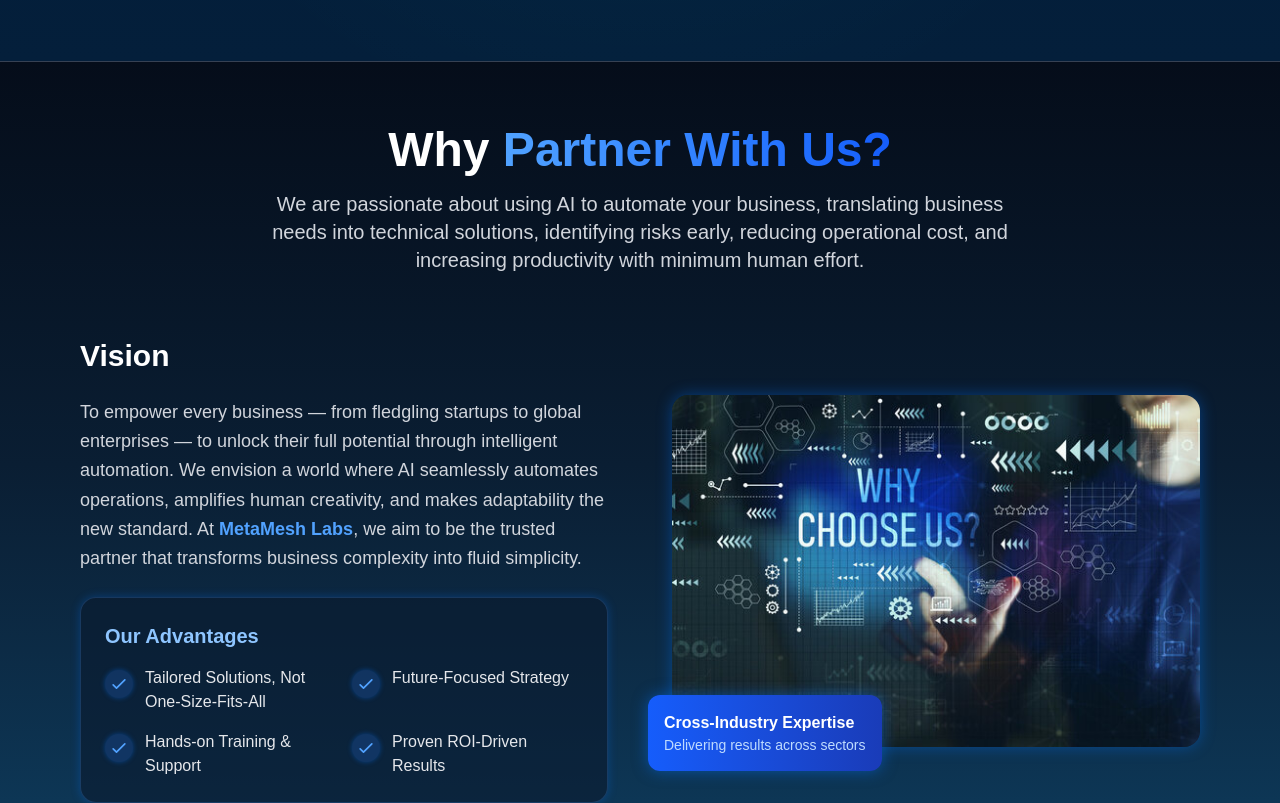
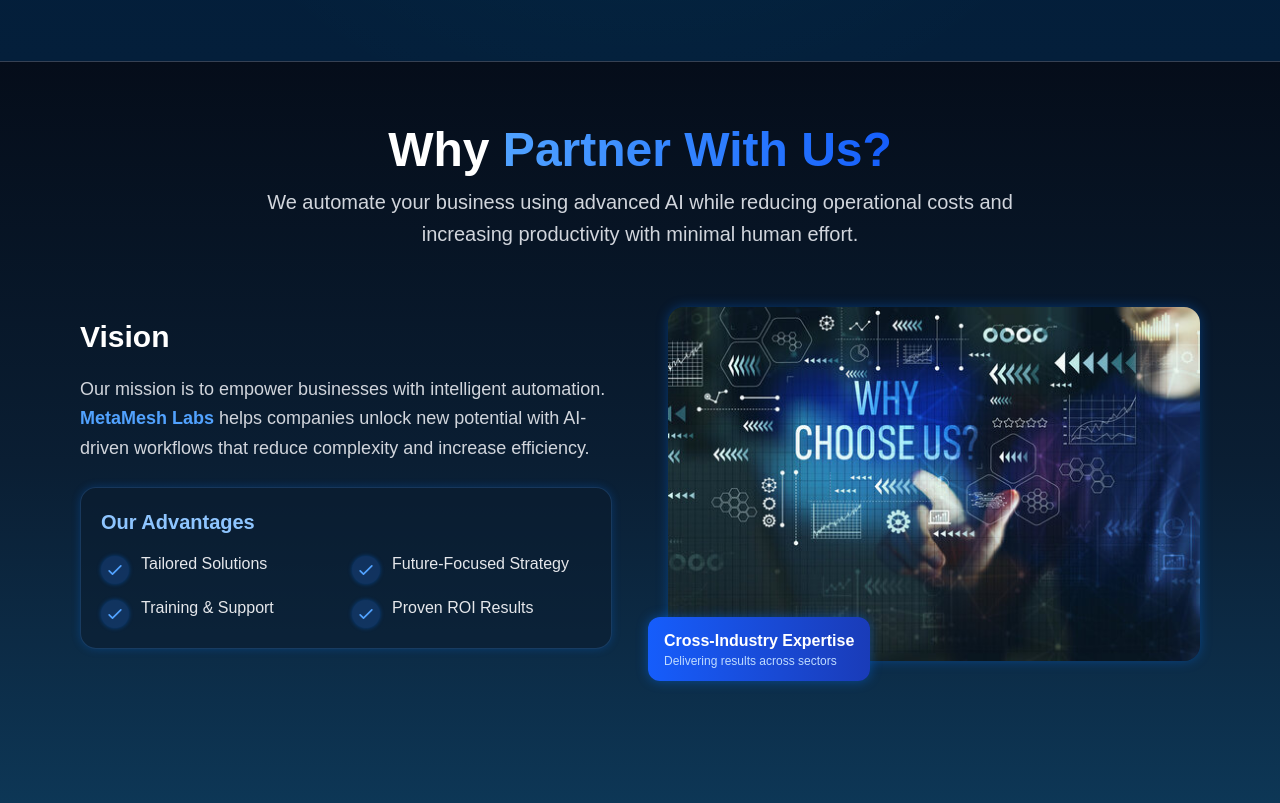
Before and after one commit to mahamnasimdurrani699/metameshlabs, a React (Vite) app in the folder frontend/: page / in a window 1280 px wide. Shown: the part 2520-3323 px from the top of the page. Built offline with nearby package versions, Linux system fonts and the light colour scheme.

Commit message:
update WhyChooseUs code

```diff
--- a/frontend/src/components/WhyChooseUs/WhyChooseUs.jsx
+++ b/frontend/src/components/WhyChooseUs/WhyChooseUs.jsx
@@ -135,69 +135,194 @@
 // }
 
 // export default WhyChooseUs;
+
+
+
+
+
+
+// import React, { memo } from "react";
+// import { motion } from "framer-motion";
+// import WhyChooseUs_img from "../../assets/WhyChooseUs.jpg";
+
+// function WhyChooseUs() {
+//   return (
+//     <div className="w-full min-h-screen text-white flex flex-col items-center py-16 px-6 md:px-20 border-t border-gray-700 bg-gradient-to-b from-[#050d1a] via-[#0a1e33] to-[#0d3b5c]">
+
+//       {/* Heading */}
+//       <motion.div
+//         initial={{ opacity: 0, y: 20 }}
+//         whileInView={{ opacity: 1, y: 0 }}
+//         transition={{ duration: 0.4, ease: "easeOut" }}
+//         viewport={{ once: true }}
+//         className="text-center max-w-3xl mb-16"
+//       >
+//         <h1 className="text-4xl md:text-5xl font-extrabold mb-4">
+//           Why{" "}
+//           <span className="bg-gradient-to-r from-blue-400 to-blue-600 bg-clip-text text-transparent">
+//             Partner With Us?
+//           </span>
+//         </h1>
+//         <p className="text-gray-300 text-lg md:text-xl">
+//           We are passionate about using AI to automate your business, translating business needs into technical solutions, identifying risks early, reducing operational cost, and increasing productivity with minimum human effort.
+//         </p>
+//       </motion.div>
+
+//       {/* Content Section */}
+//       <div className="flex flex-col lg:flex-row items-center gap-12 lg:gap-16 w-full max-w-6xl">
+
+//         {/* Left: Text */}
+//         <motion.div
+//           initial={{ opacity: 0, x: -30 }}
+//           whileInView={{ opacity: 1, x: 0 }}
+//           transition={{ duration: 0.4 }}
+//           viewport={{ once: true }}
+//           className="w-full lg:w-1/2"
+//         >
+//           <h2 className="text-2xl md:text-3xl font-bold mb-6">Vision</h2>
+//           <p className="text-gray-300 mb-6 leading-relaxed text-lg">
+//             To empower every business — from fledgling startups to global enterprises — to unlock their full potential through intelligent automation. We envision a world where AI seamlessly automates operations, amplifies human creativity, and makes adaptability the new standard. At <span className="text-blue-400 font-semibold">MetaMesh Labs</span>, we aim to be the trusted partner that transforms business complexity into fluid simplicity.
+//           </p>
+
+//           {/* Advantages */}
+//           <div className="bg-[#0b1a2d]/60 p-6 rounded-2xl border border-blue-400/20 shadow-[0_0_10px_rgba(3,114,250,0.3)]">
+//             <h3 className="text-xl font-semibold mb-4 text-blue-300">Our Advantages</h3>
+//             <div className="grid grid-cols-1 md:grid-cols-2 gap-4">
+//               {[
+//                 "Tailored Solutions, Not One-Size-Fits-All",
+//                 "Future-Focused Strategy",
+//                 "Hands-on Training & Support",
+//                 "Proven ROI-Driven Results",
+//               ].map((item, index) => (
+//                 <div key={index} className="flex items-start space-x-3">
+//                   <div className="bg-blue-500/20 p-1 rounded-full mt-1 shadow-[0_0_5px_rgba(3,114,250,0.4)]">
+//                     <svg
+//                       className="w-5 h-5 text-blue-400"
+//                       fill="none"
+//                       stroke="currentColor"
+//                       viewBox="0 0 24 24"
+//                       xmlns="http://www.w3.org/2000/svg"
+//                     >
+//                       <path strokeLinecap="round" strokeLinejoin="round" strokeWidth="2" d="M5 13l4 4L19 7"></path>
+//                     </svg>
+//                   </div>
+//                   <span className="text-gray-200">{item}</span>
+//                 </div>
+//               ))}
+//             </div>
+//           </div>
+//         </motion.div>
+
+//         {/* Right: Image */}
+//         <motion.div
+//           initial={{ opacity: 0, x: 30 }}
+//           whileInView={{ opacity: 1, x: 0 }}
+//           transition={{ duration: 0.4 }}
+//           viewport={{ once: true }}
+//           className="w-full lg:w-1/2 relative"
+//         >
+//           <div className="relative group">
+//             <img
+//               src={WhyChooseUs_img}
+//               alt="Why Choose Us"
+//               className="w-full h-[400px] object-cover rounded-2xl shadow-[0_0_15px_rgba(3,114,250,0.4)] transform group-hover:scale-105 transition-transform duration-500"
+//             />
+//             <div className="absolute -inset-2 border border-blue-400/20 rounded-2xl group-hover:border-blue-400/40 group-hover:shadow-[0_0_15px_rgba(3,114,250,0.5)] transition-all duration-500 opacity-0 group-hover:opacity-100"></div>
+//           </div>
+
+//           {/* Floating Stats */}
+//           <motion.div
+//             initial={{ opacity: 0, y: 20 }}
+//             whileInView={{ opacity: 1, y: 0 }}
+//             transition={{ duration: 0.3, delay: 0.1 }}
+//             viewport={{ once: true }}
+//             className="absolute -bottom-6 -left-6 bg-gradient-to-r from-blue-600 to-blue-800 p-4 rounded-xl shadow-[0_0_15px_rgba(3,114,250,0.5)]"
+//           >
+//             <div className="text-white font-bold">Cross-Industry Expertise</div>
+//             <div className="text-blue-200 text-sm">Delivering results across sectors</div>
+//           </motion.div>
+//         </motion.div>
+
+//       </div>
+//     </div>
+//   );
+// }
+
+// export default memo(WhyChooseUs);
+
+
+
+
 import React, { memo } from "react";
 import { motion } from "framer-motion";
 import WhyChooseUs_img from "../../assets/WhyChooseUs.jpg";
 
 function WhyChooseUs() {
   return (
-    <div className="w-full min-h-screen text-white flex flex-col items-center py-16 px-6 md:px-20 border-t border-gray-700 bg-gradient-to-b from-[#050d1a] via-[#0a1e33] to-[#0d3b5c]">
+    <div className="w-full min-h-screen text-white flex flex-col items-center py-16 px-6 md:px-20 border-t border-gray-700 bg-gradient-to-b from-[#050d1a] via-[#0a1e33] to-[#0d3b5c] overflow-hidden">
 
       {/* Heading */}
       <motion.div
-        initial={{ opacity: 0, y: 20 }}
+        initial={{ opacity: 0, y: 15 }}
         whileInView={{ opacity: 1, y: 0 }}
-        transition={{ duration: 0.4, ease: "easeOut" }}
+        transition={{ duration: 0.25, ease: "easeOut" }}
         viewport={{ once: true }}
-        className="text-center max-w-3xl mb-16"
+        className="text-center max-w-3xl mb-14"
       >
-        <h1 className="text-4xl md:text-5xl font-extrabold mb-4">
+        <h1 className="text-4xl md:text-5xl font-extrabold mb-3">
           Why{" "}
           <span className="bg-gradient-to-r from-blue-400 to-blue-600 bg-clip-text text-transparent">
             Partner With Us?
           </span>
         </h1>
-        <p className="text-gray-300 text-lg md:text-xl">
-          We are passionate about using AI to automate your business, translating business needs into technical solutions, identifying risks early, reducing operational cost, and increasing productivity with minimum human effort.
+        <p className="text-gray-300 text-lg md:text-xl leading-relaxed">
+          We automate your business using advanced AI while reducing operational costs
+          and increasing productivity with minimal human effort.
         </p>
       </motion.div>
 
       {/* Content Section */}
-      <div className="flex flex-col lg:flex-row items-center gap-12 lg:gap-16 w-full max-w-6xl">
+      <div className="flex flex-col lg:flex-row items-center gap-12 lg:gap-14 w-full max-w-6xl">
 
-        {/* Left: Text */}
+        {/* Left Text Section */}
         <motion.div
-          initial={{ opacity: 0, x: -30 }}
+          initial={{ opacity: 0, x: -20 }}
           whileInView={{ opacity: 1, x: 0 }}
-          transition={{ duration: 0.4 }}
+          transition={{ duration: 0.25 }}
           viewport={{ once: true }}
           className="w-full lg:w-1/2"
         >
-          <h2 className="text-2xl md:text-3xl font-bold mb-6">Vision</h2>
+          <h2 className="text-2xl md:text-3xl font-bold mb-5">Vision</h2>
+
           <p className="text-gray-300 mb-6 leading-relaxed text-lg">
-            To empower every business — from fledgling startups to global enterprises — to unlock their full potential through intelligent automation. We envision a world where AI seamlessly automates operations, amplifies human creativity, and makes adaptability the new standard. At <span className="text-blue-400 font-semibold">MetaMesh Labs</span>, we aim to be the trusted partner that transforms business complexity into fluid simplicity.
+            Our mission is to empower businesses with intelligent automation.
+            <span className="text-blue-400 font-semibold"> MetaMesh Labs </span>
+            helps companies unlock new potential with AI-driven workflows
+            that reduce complexity and increase efficiency.
           </p>
 
           {/* Advantages */}
-          <div className="bg-[#0b1a2d]/60 p-6 rounded-2xl border border-blue-400/20 shadow-[0_0_10px_rgba(3,114,250,0.3)]">
-            <h3 className="text-xl font-semibold mb-4 text-blue-300">Our Advantages</h3>
-            <div className="grid grid-cols-1 md:grid-cols-2 gap-4">
+          <div className="bg-[#0b1a2d]/50 p-5 rounded-2xl border border-blue-400/20 shadow-[0_0_8px_rgba(3,114,250,0.25)]">
+            <h3 className="text-xl font-semibold mb-4 text-blue-300">
+              Our Advantages
+            </h3>
+
+            <div className="grid grid-cols-1 md:grid-cols-2 gap-3">
               {[
-                "Tailored Solutions, Not One-Size-Fits-All",
+                "Tailored Solutions",
                 "Future-Focused Strategy",
-                "Hands-on Training & Support",
-                "Proven ROI-Driven Results",
-              ].map((item, index) => (
-                <div key={index} className="flex items-start space-x-3">
-                  <div className="bg-blue-500/20 p-1 rounded-full mt-1 shadow-[0_0_5px_rgba(3,114,250,0.4)]">
+                "Training & Support",
+                "Proven ROI Results",
+              ].map((item, i) => (
+                <div key={i} className="flex items-start space-x-3">
+                  <div className="bg-blue-500/20 p-1 rounded-full mt-1 shadow-[0_0_4px_rgba(3,114,250,0.4)]">
                     <svg
                       className="w-5 h-5 text-blue-400"
                       fill="none"
                       stroke="currentColor"
                       viewBox="0 0 24 24"
-                      xmlns="http://www.w3.org/2000/svg"
                     >
-                      <path strokeLinecap="round" strokeLinejoin="round" strokeWidth="2" d="M5 13l4 4L19 7"></path>
+                      <path strokeLinecap="round" strokeLinejoin="round" strokeWidth="2" d="M5 13l4 4L19 7"/>
                     </svg>
                   </div>
                   <span className="text-gray-200">{item}</span>
@@ -207,11 +332,11 @@ function WhyChooseUs() {
           </div>
         </motion.div>
 
-        {/* Right: Image */}
+        {/* Right Image Section */}
         <motion.div
-          initial={{ opacity: 0, x: 30 }}
+          initial={{ opacity: 0, x: 20 }}
           whileInView={{ opacity: 1, x: 0 }}
-          transition={{ duration: 0.4 }}
+          transition={{ duration: 0.25 }}
           viewport={{ once: true }}
           className="w-full lg:w-1/2 relative"
         >
@@ -219,21 +344,26 @@ function WhyChooseUs() {
             <img
               src={WhyChooseUs_img}
               alt="Why Choose Us"
-              className="w-full h-[400px] object-cover rounded-2xl shadow-[0_0_15px_rgba(3,114,250,0.4)] transform group-hover:scale-105 transition-transform duration-500"
+              className="w-full h-[380px] object-cover rounded-2xl shadow-[0_0_12px_rgba(3,114,250,0.35)] transform group-hover:scale-[1.03] transition-transform duration-400"
             />
-            <div className="absolute -inset-2 border border-blue-400/20 rounded-2xl group-hover:border-blue-400/40 group-hover:shadow-[0_0_15px_rgba(3,114,250,0.5)] transition-all duration-500 opacity-0 group-hover:opacity-100"></div>
+
+            <div className="absolute -inset-2 border border-blue-400/20 rounded-2xl group-hover:border-blue-400/50 group-hover:shadow-[0_0_12px_rgba(3,114,250,0.5)] transition-all duration-400 opacity-0 group-hover:opacity-100"></div>
           </div>
 
-          {/* Floating Stats */}
+          {/* Floating Badge */}
           <motion.div
-            initial={{ opacity: 0, y: 20 }}
+            initial={{ opacity: 0, y: 15 }}
             whileInView={{ opacity: 1, y: 0 }}
-            transition={{ duration: 0.3, delay: 0.1 }}
+            transition={{ duration: 0.25, delay: 0.05 }}
             viewport={{ once: true }}
-            className="absolute -bottom-6 -left-6 bg-gradient-to-r from-blue-600 to-blue-800 p-4 rounded-xl shadow-[0_0_15px_rgba(3,114,250,0.5)]"
+            className="absolute -bottom-5 -left-5 bg-gradient-to-r from-blue-600 to-blue-800 px-4 py-3 rounded-xl shadow-[0_0_12px_rgba(3,114,250,0.45)]"
           >
-            <div className="text-white font-bold">Cross-Industry Expertise</div>
-            <div className="text-blue-200 text-sm">Delivering results across sectors</div>
+            <div className="text-white font-bold text-sm md:text-base">
+              Cross-Industry Expertise
+            </div>
+            <div className="text-blue-200 text-xs">
+              Delivering results across sectors
+            </div>
           </motion.div>
         </motion.div>
 
```
